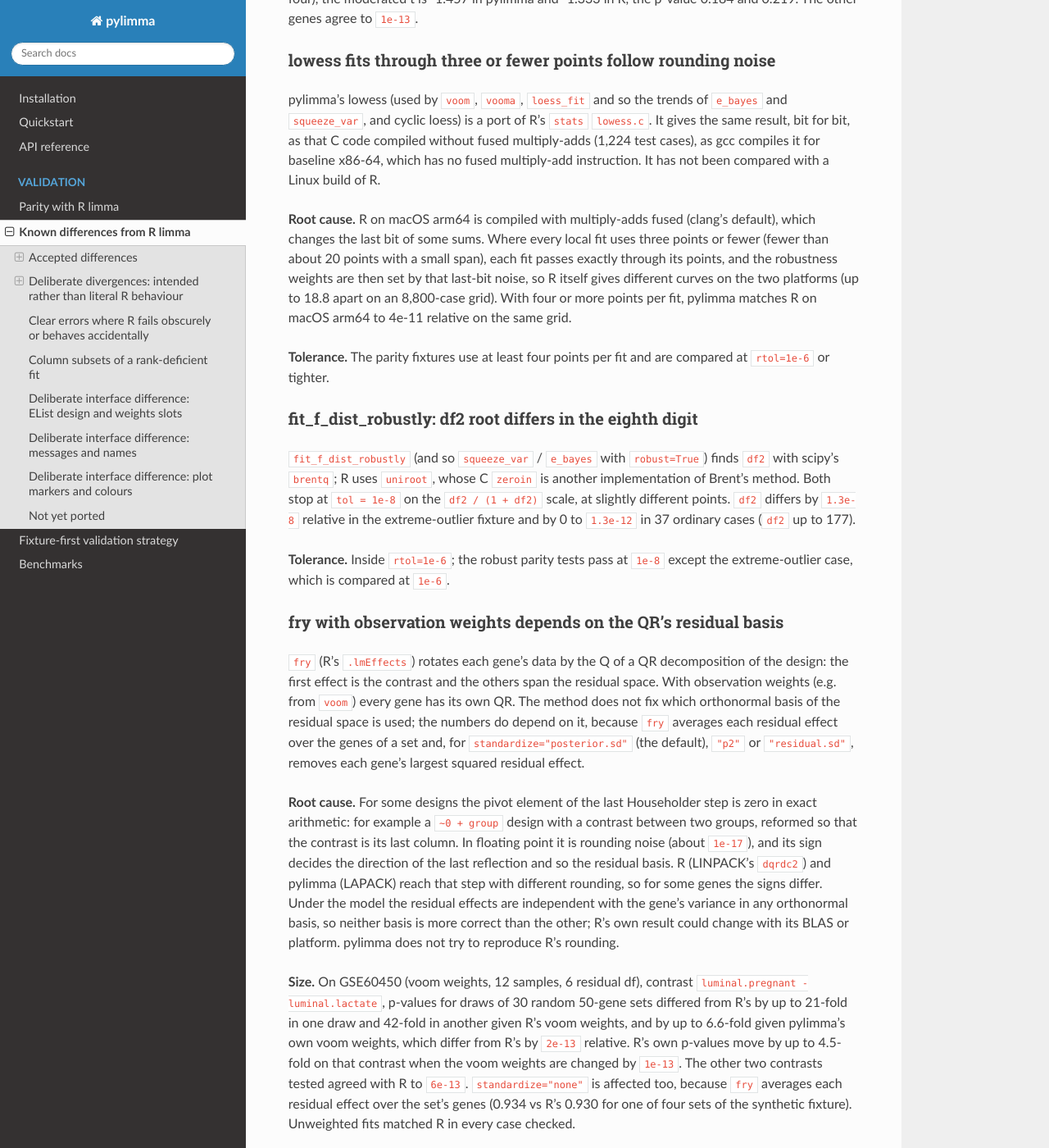
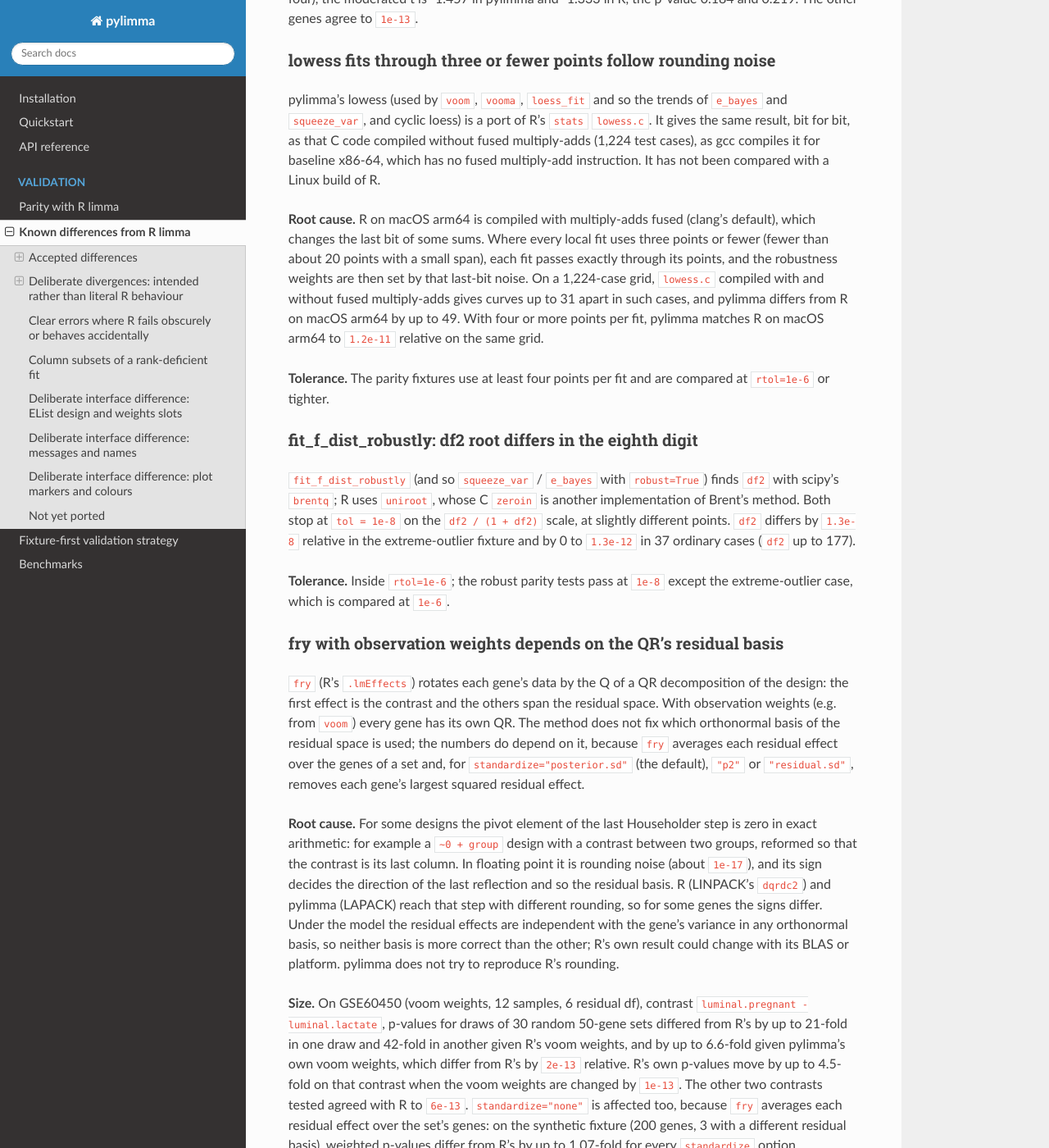
Before and after one commit to john-mulvey/pylimma, a Sphinx documentation site: the page built from docs/validation/known_differences.rst, in a window 1280 px wide and 1400 px high, scrolled down 2685 px. Shown: the whole window at 82% size. Built offline with Sphinx 7.4.7 and the Read the Docs theme 3.1.0, drawn with Linux system fonts in a browser that asks for light colours; pages that are not in the unit, such as notebooks, are missing from menus; some of the changed text lies outside the part shown.

Commit message:
docs: lowess and fry figures from measurements that can be rerun
The lowess entry cited an 8,800-case grid and an 18.8 gap between
platforms that no available run reproduces; on the 1,224-case grid,
lowess.c with and without fused multiply-adds differs by up to 31 for
fits through three or fewer points, pylimma differs from R on macOS
arm64 by up to 49 there, and by 1.2e-11 relative otherwise. The fry
entry's 0.934 vs 0.930 could not be traced; on the synthetic fixture
weighted p-values differ from R's by up to 1.07-fold.

```diff
--- a/docs/validation/known_differences.rst
+++ b/docs/validation/known_differences.rst
@@ -159,11 +159,11 @@ instruction. It has not been compared with a Linux build of R.
 (clang's default), which changes the last bit of some sums. Where every
 local fit uses three points or fewer (fewer than about 20 points with
 a small span), each fit passes exactly through its points, and the
-robustness weights are then set by that last-bit noise, so R itself
-gives different curves on the two platforms (up to 18.8 apart on an
-8,800-case grid). With four or more points per
-fit, pylimma matches R on macOS arm64 to 4e-11 relative on the same
-grid.
+robustness weights are then set by that last-bit noise. On a 1,224-case
+grid, ``lowess.c`` compiled with and without fused multiply-adds gives
+curves up to 31 apart in such cases, and pylimma differs from R on macOS
+arm64 by up to 49. With four or more points per fit, pylimma matches R
+on macOS arm64 to ``1.2e-11`` relative on the same grid.
 
 **Tolerance.** The parity fixtures use at least four points per fit
 and are compared at ``rtol=1e-6`` or tighter.
@@ -215,9 +215,10 @@ own voom weights, which differ from R's by ``2e-13`` relative. R's own
 p-values move by up to 4.5-fold on that contrast when the voom weights
 are changed by ``1e-13``. The other two contrasts tested agreed with R to
 ``6e-13``. ``standardize="none"`` is affected too,
-because ``fry`` averages each residual effect over the set's genes (0.934
-vs R's 0.930 for one of four sets of the synthetic fixture). Unweighted
-fits matched R in every case checked.
+because ``fry`` averages each residual effect over the set's genes: on the
+synthetic fixture (200 genes, 3 with a different residual basis), weighted
+p-values differ from R's by up to 1.07-fold for every ``standardize``
+option. Unweighted fits matched R in every case checked.
 
 **Tolerance.** The contrast effect and each gene's residual sum of
 squares do not depend on the basis and are compared with R at
--- a/docs/validation/parity_report.rst
+++ b/docs/validation/parity_report.rst
@@ -71,7 +71,7 @@ documented in :doc:`known_differences`:
   between builds of R: R on macOS arm64 fuses multiply-adds. pylimma
   follows R's ``lowess.c`` compiled without fused multiply-adds (as gcc
   compiles it for baseline x86-64; not compared with a Linux build of R);
-  with four or more points per fit it matches R on macOS arm64 to 4e-11
+  with four or more points per fit it matches R on macOS arm64 to 1.2e-11
   relative.
 
 The same page also lists the deliberate divergences, where pylimma
```
Also changed, not shown: 1 other file.
